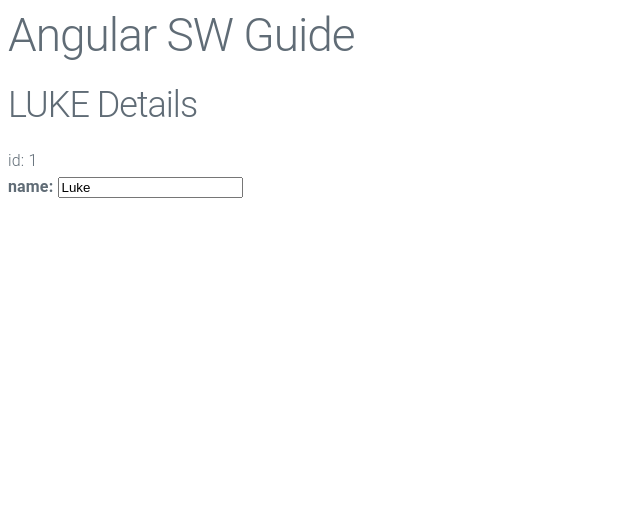
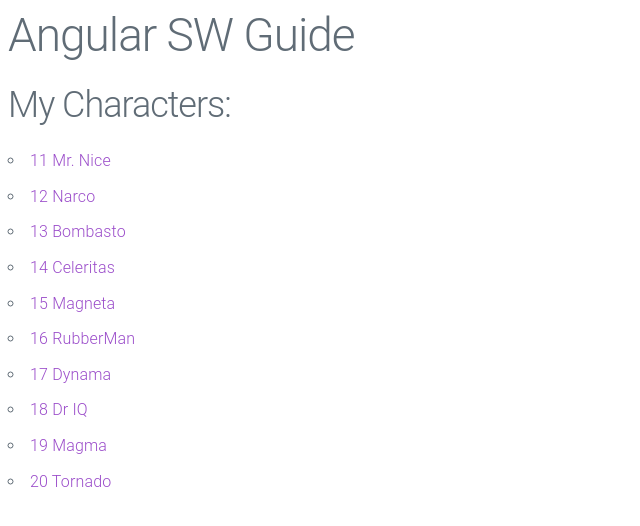
Before and after one commit to sequba/angular-sw, an Angular app: page / in a window 1280 px wide. Shown: the top 526 px of the page, without its empty margins (0-640 px from the left). Built offline with nearby package versions, Linux system fonts and the light colour scheme.

Commit message:
Finished 4th step of the tutorial
Signed-off-by: Jakub Sękowski <sequba@gmail.com>

```diff
--- a/src/app/character.ts
+++ b/src/app/character.ts
@@ -2,3 +2,16 @@ export class Character {
 	id: number;
 	name: string;
 }
+
+export const HEROES: Character[] = [
+	{ id: 11, name: 'Mr. Nice' },
+	{ id: 12, name: 'Narco' },
+	{ id: 13, name: 'Bombasto' },
+	{ id: 14, name: 'Celeritas' },
+	{ id: 15, name: 'Magneta' },
+	{ id: 16, name: 'RubberMan' },
+	{ id: 17, name: 'Dynama' },
+	{ id: 18, name: 'Dr IQ' },
+	{ id: 19, name: 'Magma' },
+	{ id: 20, name: 'Tornado' }
+];
--- a/src/app/character/character.component.ts
+++ b/src/app/character/character.component.ts
@@ -1,30 +1,45 @@
 import { Component, OnInit } from '@angular/core';
-import { Character } from '../character';
+import { Character, HEROES } from '../character';
 
 @Component({
 	selector: 'app-character',
 	template: `
-	<h2>{{ character.name | uppercase }} Details</h2>
+	<h2>My Characters:</h2>
+		<ul class="heroes">
+			<li *ngFor="let c of characters"
+				(click)="onSelect(c)"
+				[class.selected]="c === selected">
+				<a>
+					<span class="badge">{{c.id}}</span> {{ c.name }}
+				</a>
+			</li>
+		</ul>
+	<div *ngIf="selected" >
+		<h2>{{ selected.name | uppercase }} Details</h2>
 		<div>
-		<span>id: </span>{{character.id}}
+			<span>id: </span>{{selected.id}}
 		</div>
 		<div>
 			<label>
 				name:
-			<input [(ngModel)]="character.name" placeholder="name">
+				<input [(ngModel)]="selected.name" placeholder="name">
 			</label>
 		</div>
+	</div>
 	`,
-	styles: []
+	styles: [`
+		.selected { font-weight: bold; } `]
 })
 
 export class CharacterComponent implements OnInit {
-	character : Character = {
-		id: 1,
-		name: 'Luke'
-	};
+	characters: Character[] = HEROES;
+	selected : Character;
 
 	constructor() { }
+
+	onSelect(c: Character): void {
+		this.selected = c;
+	}
 
 	ngOnInit() {
 	}
```
Lines whose indentation alone changed are shown as unchanged.
